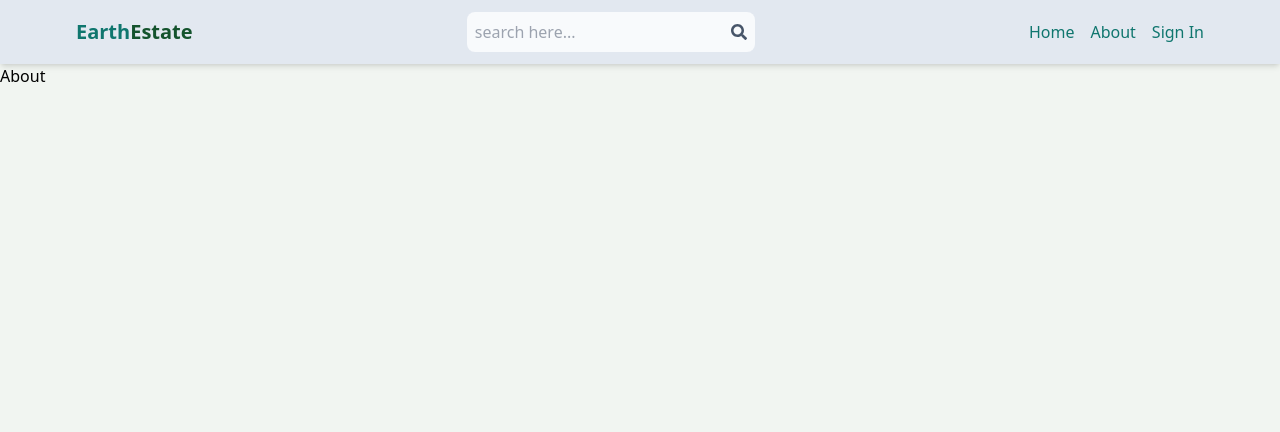
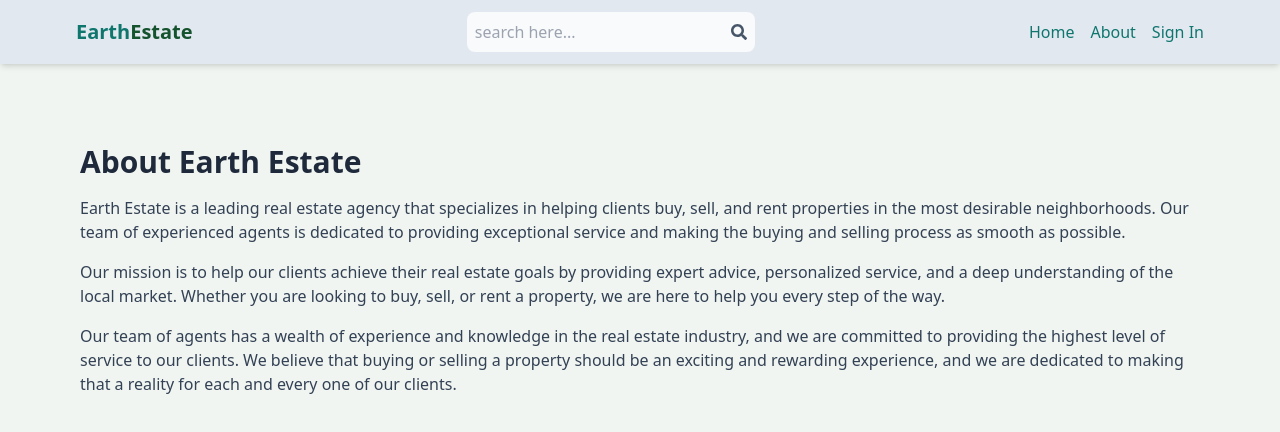
Before and after one commit to visha1002/real-estate-mern, a React (Vite) app in the folder client/: page /about in a window 1280 px wide. Shown: the top 432 px of the page. Built offline with nearby package versions, Linux system fonts and the light colour scheme; no server answers.

Commit message:
complete about page

```diff
--- a/client/index.html
+++ b/client/index.html
@@ -2,9 +2,8 @@
 <html lang="en">
   <head>
     <meta charset="UTF-8" />
-    <link rel="icon" type="image/svg+xml" href="/vite.svg" />
     <meta name="viewport" content="width=device-width, initial-scale=1.0" />
-    <title>Real Estate MERN</title>
+    <title>Earth Estate</title>
   </head>
   <body>
     <div id="root"></div>
--- a/client/src/pages/About.jsx
+++ b/client/src/pages/About.jsx
@@ -1,7 +1,31 @@
 import React from "react";
 
-function About() {
-  return <div>About</div>;
+export default function About() {
+  return (
+    <div className="py-20 px-4 max-w-6xl mx-auto">
+      <h1 className="text-3xl font-bold mb-4 text-slate-800">
+        About Earth Estate
+      </h1>
+      <p className="mb-4 text-slate-700">
+        Earth Estate is a leading real estate agency that specializes in
+        helping clients buy, sell, and rent properties in the most desirable
+        neighborhoods. Our team of experienced agents is dedicated to providing
+        exceptional service and making the buying and selling process as smooth
+        as possible.
+      </p>
+      <p className="mb-4 text-slate-700">
+        Our mission is to help our clients achieve their real estate goals by
+        providing expert advice, personalized service, and a deep understanding
+        of the local market. Whether you are looking to buy, sell, or rent a
+        property, we are here to help you every step of the way.
+      </p>
+      <p className="mb-4 text-slate-700">
+        Our team of agents has a wealth of experience and knowledge in the real
+        estate industry, and we are committed to providing the highest level of
+        service to our clients. We believe that buying or selling a property
+        should be an exciting and rewarding experience, and we are dedicated to
+        making that a reality for each and every one of our clients.
+      </p>
+    </div>
+  );
 }
-
-export default About;
```
